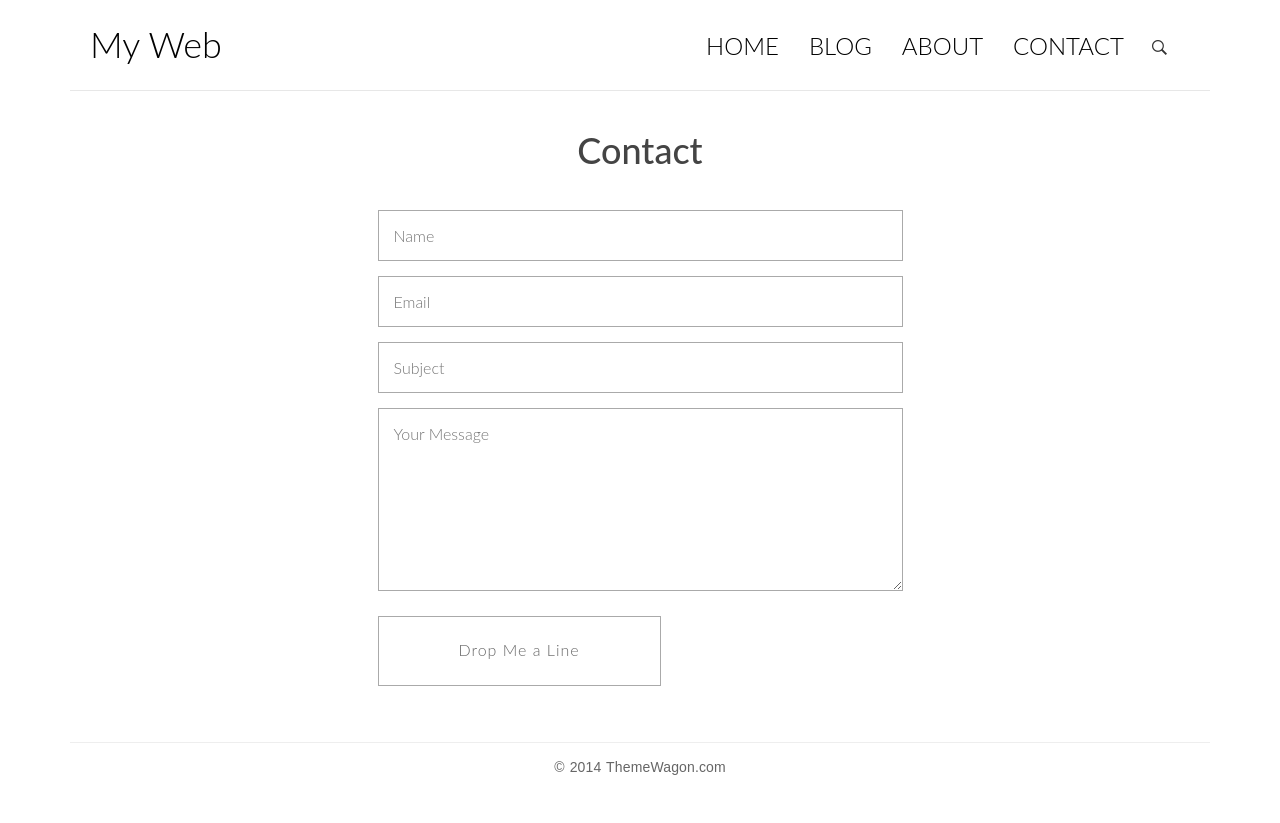
After one commit to yjl705/django-blog, a Django app: page /contact in a window 1280 px wide. The commit adds this page. Run offline with Django 3.2, Linux system fonts and the light colour scheme; parts of the project's set-up code (start-up, migrations or seed data) failed here and were passed over; some libraries are stand-ins or nearby versions.

Commit message:
add about and contact pages

```diff
--- a/blog/urls.py
+++ b/blog/urls.py
@@ -13,4 +13,7 @@ urlpatterns = [
     path('authors/<int:pk>/', views.author, name='author'),
     path('all/rss/', AllPostsRssFeed(), name='rss'),
     path('search/', views.search, name='search'),
+    #path('full-width.html',views.IndexView.as_view(), name='index'),
+    path('about', views.about, name='about'),
+    path('contact',views.contact, name='contact'),
 ]
--- a/blog/views.py
+++ b/blog/views.py
@@ -32,6 +32,12 @@ class IndexView(PaginationMixin, ListView):
     context_object_name = 'post_list'
     # 指定 paginate_by 属性后开启分页功能，其值代表每一页包含多少篇文章
     paginate_by = 10
+
+def about(request):
+    return render(request, 'about.html')
+
+def contact(request):
+    return render(request, 'contact.html')
 
 def index(request):
     post_list = Post.objects.all().order_by('-created_time')
--- /dev/null
+++ b/templates/contact.html
@@ -0,0 +1,114 @@
+{% load static %}
+<!DOCTYPE html>
+<html>
+	<head>
+		<title>My Web</title>
+
+		<!-- meta -->
+		<meta charset="UTF-8">
+	    <meta name="viewport" content="width=device-width, initial-scale=1">
+
+	    <!-- css -->
+		<link rel="stylesheet" href="http://code.ionicframework.com/ionicons/2.0.1/css/ionicons.min.css">
+		<link rel="stylesheet" href="{% static 'blog/css/bootstrap.min.css' %}">
+        <link rel="stylesheet" href="{% static 'blog/css/pace.css' %}">
+        <link rel="stylesheet" href="{% static 'blog/css/custom.css' %}">
+
+	    <!-- js -->
+	    <script src="{% static 'blog/js/jquery-2.1.3.min.js' %}"></script>
+        <script src="{% static 'blog/js/bootstrap.min.js' %}"></script>
+        <script src="{% static 'blog/js/pace.min.js' %}"></script>
+        <script src="{% static 'blog/js/modernizr.custom.js' %}"></script>
+	</head>
+
+	<body id="page">
+		<div class="container">
+			<header id="site-header">
+				<div class="row">
+					<div class="col-md-4 col-sm-5 col-xs-8">
+						<div class="logo">
+							<h1><a href="{% url 'blog:index' %}">My Web</a></h1>
+						</div>
+					</div><!-- col-md-4 -->
+					<div class="col-md-8 col-sm-7 col-xs-4">
+						<nav class="main-nav" role="navigation">
+							<div class="navbar-header">
+  								<button type="button" id="trigger-overlay" class="navbar-toggle">
+    								<span class="ion-navicon"></span>
+  								</button>
+							</div>
+
+							<div class="collapse navbar-collapse" id="bs-example-navbar-collapse-1">
+  								<ul class="nav navbar-nav navbar-right">
+    								<li class="cl-effect-11"><a href="{% url 'blog:index' %}" data-hover="HOME">HOME</a></li>
+    								<li class="cl-effect-11"><a href="{% url 'blog:index' %}" data-hover="BLOG">BLOG</a></li>
+    								<li class="cl-effect-11"><a href="{% url 'blog:about' %}" data-hover="ABOUT">ABOUT</a></li>
+    								<li class="cl-effect-11"><a href="{% url 'blog:contact' %}" data-hover="CONTACT">CONTACT</a></li>
+  								</ul>
+							</div><!-- /.navbar-collapse -->
+						</nav>
+						<div id="header-search-box">
+							<a id="search-menu" href="#"><span id="search-icon" class="ion-ios-search-strong"></span></a>
+							<div id="search-form" class="search-form">
+								<form role="search" method="get" id="searchform" action="#">
+									<input type="search" placeholder="Search" required>
+									<button type="submit"><span class="ion-ios-search-strong"></span></button>
+								</form>
+							</div>
+						</div>
+					</div><!-- col-md-8 -->
+				</div>
+			</header>
+		</div>
+
+		<div class="content-body">
+			<div class="container">
+				<div class="row">
+					<main class="col-md-12">
+						<h1 class="page-title">Contact</h1>
+						<article class="post">
+							<div class="entry-content clearfix">
+								<form action="#" method="post" class="contact-form">
+									<div class="row">
+										<div class="col-md-6 col-md-offset-3">
+											<input type="text" name="name" placeholder="Name" required>
+											<input type="email" name="email" placeholder="Email" required>
+											<input type="text" name="subject" placeholder="Subject" required>
+											<textarea name="message" rows="7" placeholder="Your Message" required></textarea>
+											<button class="btn-send btn-5 btn-5b ion-ios-paperplane"><span>Drop Me a Line</span></button>
+										</div>
+									</div>	<!-- row -->
+								</form>
+							</div>
+						</article>
+					</main>
+				</div>
+			</div>
+		</div>
+		<footer id="site-footer">
+			<div class="container">
+				<div class="row">
+					<div class="col-md-12">
+						<p class="copyright">&copy; 2014 ThemeWagon.com</p>
+					</div>
+				</div>
+			</div>
+		</footer>
+
+		<!-- Mobile Menu -->
+		<div class="overlay overlay-hugeinc">
+			<button type="button" class="overlay-close"><span class="ion-ios-close-empty"></span></button>
+			<nav>
+				<ul>
+					<li><a href="index.html">HOME</a></li>
+					<li><a href="full-width.html">BLOG</a></li>
+					<li><a href="about.html">ABOUT</a></li>
+					<li><a href="contact.html">CONTACT</a></li>
+				</ul>
+			</nav>
+		</div>
+
+		<script src="{% static 'blog/js/script.js' %}"></script>
+
+	</body>
+</html>
```
Also changed, not shown: production.yml (added, +34 -0 lines), templates/about.html (added, +116 -0 lines), templates/base.html (+6 -6 lines), 7 other files.
